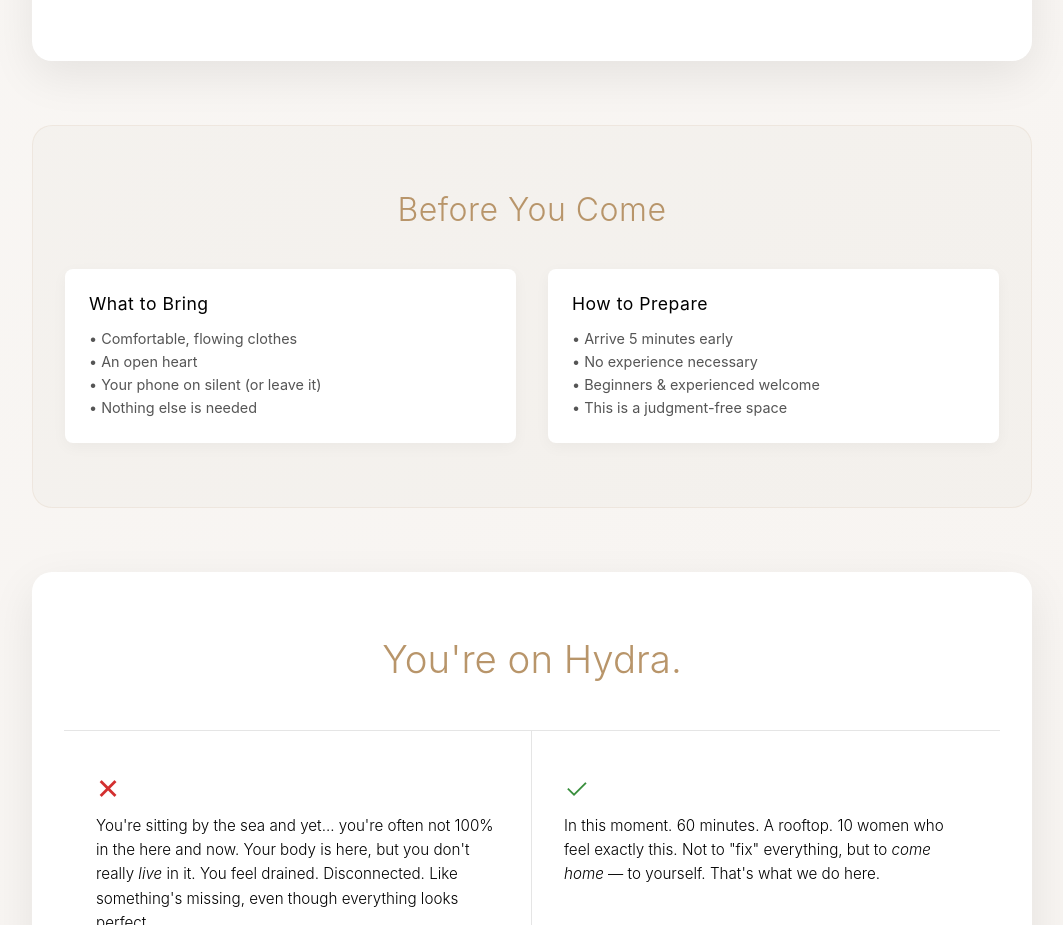
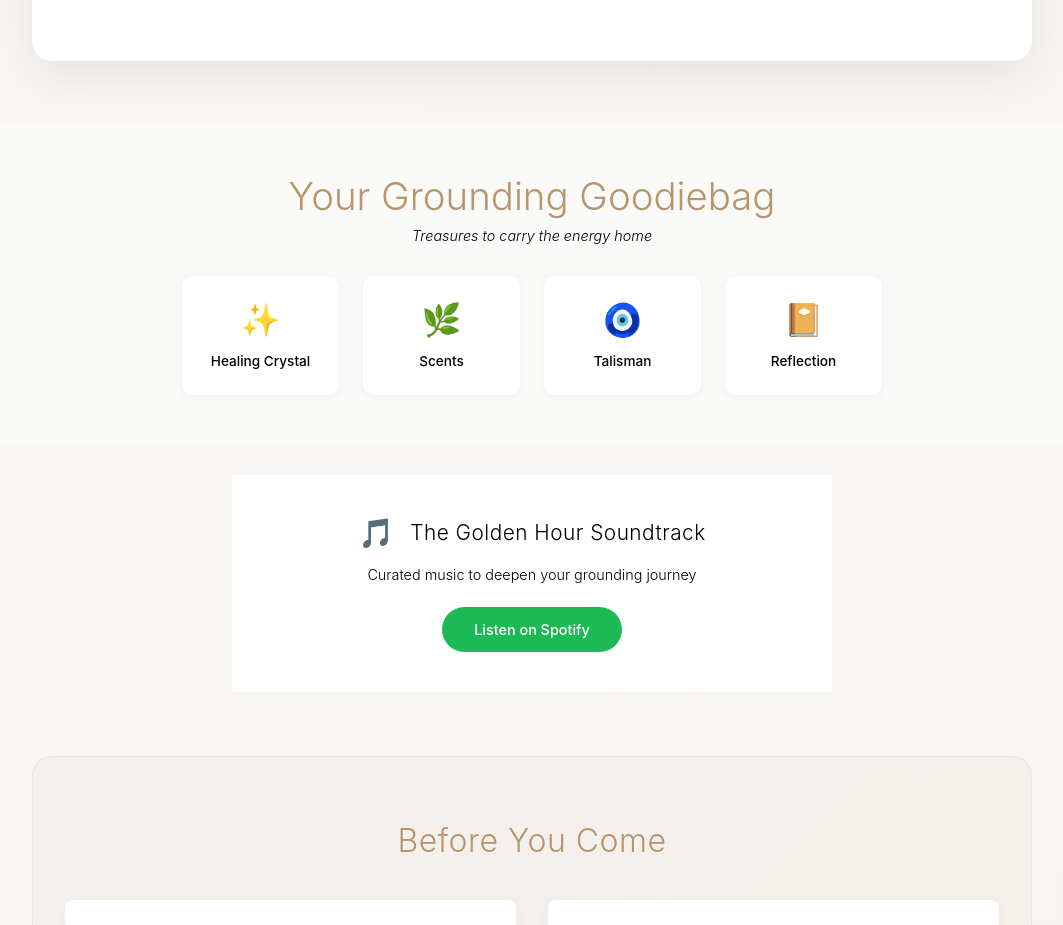
Before and after one commit to DigitalBohemians/hydra-art-walk-2026, a plain HTML site: page golden-hour/index.html in a window 1280 px wide. Shown: the part 2391-3316 px from the top of the page, without its empty margins (108-1171 px from the left). Drawn offline with Linux system fonts and the light colour scheme.

Commit message:
Add Goodiebag and Playlist sections to index.html
Added a Goodiebag section with items and a Playlist section with a Spotify link.

```diff
--- a/golden-hour/index.html
+++ b/golden-hour/index.html
@@ -425,6 +425,117 @@
             font-size: 0.9rem;
             color: #555;
             line-height: 1.5;
+        }
+
+        /* Goodiebag Section */
+        .goodiebag-section {
+            padding: 3rem 2rem;
+            background: #fafaf8;
+            text-align: center;
+        }
+
+        .goodiebag-section h2 {
+            font-family: 'Avenir Next', -apple-system, BlinkMacSystemFont, sans-serif;
+            color: var(--gold);
+            font-size: 2.4rem;
+            margin-bottom: 0.5rem;
+            font-weight: 300;
+            letter-spacing: 0px;
+        }
+
+        .goodiebag-intro {
+            color: var(--text-light);
+            font-size: 0.9rem;
+            margin-bottom: 2rem;
+            font-weight: 300;
+            font-style: italic;
+        }
+
+        .goodiebag-grid {
+            display: grid;
+            grid-template-columns: repeat(auto-fit, minmax(120px, 1fr));
+            gap: 1.5rem;
+            max-width: 700px;
+            margin: 0 auto;
+        }
+
+        .goodiebag-item {
+            padding: 1.5rem 1rem;
+            background: white;
+            border-radius: 10px;
+            box-shadow: 0 2px 8px rgba(0, 0, 0, 0.05);
+        }
+
+        .goodiebag-icon {
+            font-size: 2rem;
+            display: block;
+            margin-bottom: 0.8rem;
+        }
+
+        .goodiebag-item p {
+            color: var(--text);
+            font-size: 0.85rem;
+            font-weight: 500;
+            line-height: 1.4;
+        }
+
+        .goodiebag-item-duo {
+            display: flex;
+            justify-content: center;
+            gap: 0.5rem;
+            margin-bottom: 0.8rem;
+        }
+
+        /* Playlist Section */
+        .playlist-section {
+            padding: 2.5rem 2rem;
+            background: white;
+            text-align: center;
+            max-width: 600px;
+            margin: 2rem auto;
+        }
+
+        .playlist-header {
+            display: flex;
+            align-items: center;
+            justify-content: center;
+            gap: 1rem;
+            margin-bottom: 1rem;
+        }
+
+        .playlist-icon {
+            font-size: 1.8rem;
+        }
+
+        .playlist-section h3 {
+            font-family: 'Avenir Next', -apple-system, BlinkMacSystemFont, sans-serif;
+            color: var(--text);
+            font-size: 1.3rem;
+            font-weight: 300;
+            letter-spacing: 0.5px;
+        }
+
+        .playlist-subtitle {
+            color: var(--text-light);
+            font-size: 0.9rem;
+            margin-bottom: 1.5rem;
+            font-weight: 300;
+        }
+
+        .spotify-button {
+            display: inline-block;
+            padding: 0.9rem 2rem;
+            background: #1DB954;
+            color: white;
+            text-decoration: none;
+            border-radius: 30px;
+            font-weight: 500;
+            font-size: 0.9rem;
+            transition: background 0.3s ease;
+        }
+
+        .spotify-button:hover {
+            background: #1ed760;
         }
 
         /* What to Bring Section */
@@ -1098,6 +1209,40 @@
         </div>
     </section>
 
+    <!-- Goodiebag Section -->
+    <section id="goodiebag" class="goodiebag-section">
+        <h2>Your Grounding Goodiebag</h2>
+        <p class="goodiebag-intro">Treasures to carry the energy home</p>
+        <div class="goodiebag-grid">
+            <div class="goodiebag-item">
+                <div class="goodiebag-icon">✨</div>
+                <p>Healing Crystal</p>
+            </div>
+            <div class="goodiebag-item">
+                <div class="goodiebag-icon">🌿</div>
+                <p>Scents</p>
+            </div>
+            <div class="goodiebag-item">
+                <div class="goodiebag-icon">🧿</div>
+                <p>Talisman</p>
+            </div>
+            <div class="goodiebag-item">
+                <div class="goodiebag-icon">📔</div>
+                <p>Reflection</p>
+            </div>
+        </div>
+    </section>
+
+    <!-- Playlist Section -->
+    <section id="playlist" class="playlist-section">
+        <div class="playlist-header">
+            <span class="playlist-icon">🎵</span>
+            <h3>The Golden Hour Soundtrack</h3>
+        </div>
+        <p class="playlist-subtitle">Curated music to deepen your grounding journey</p>
+        <a href="https://open.spotify.com/playlist/YOUR_PLAYLIST_ID" target="_blank" class="spotify-button">Listen on Spotify</a>
+    </section>
+
     <!-- What to Bring Section -->
     <section class="what-to-bring">
         <h2>Before You Come</h2>
```
